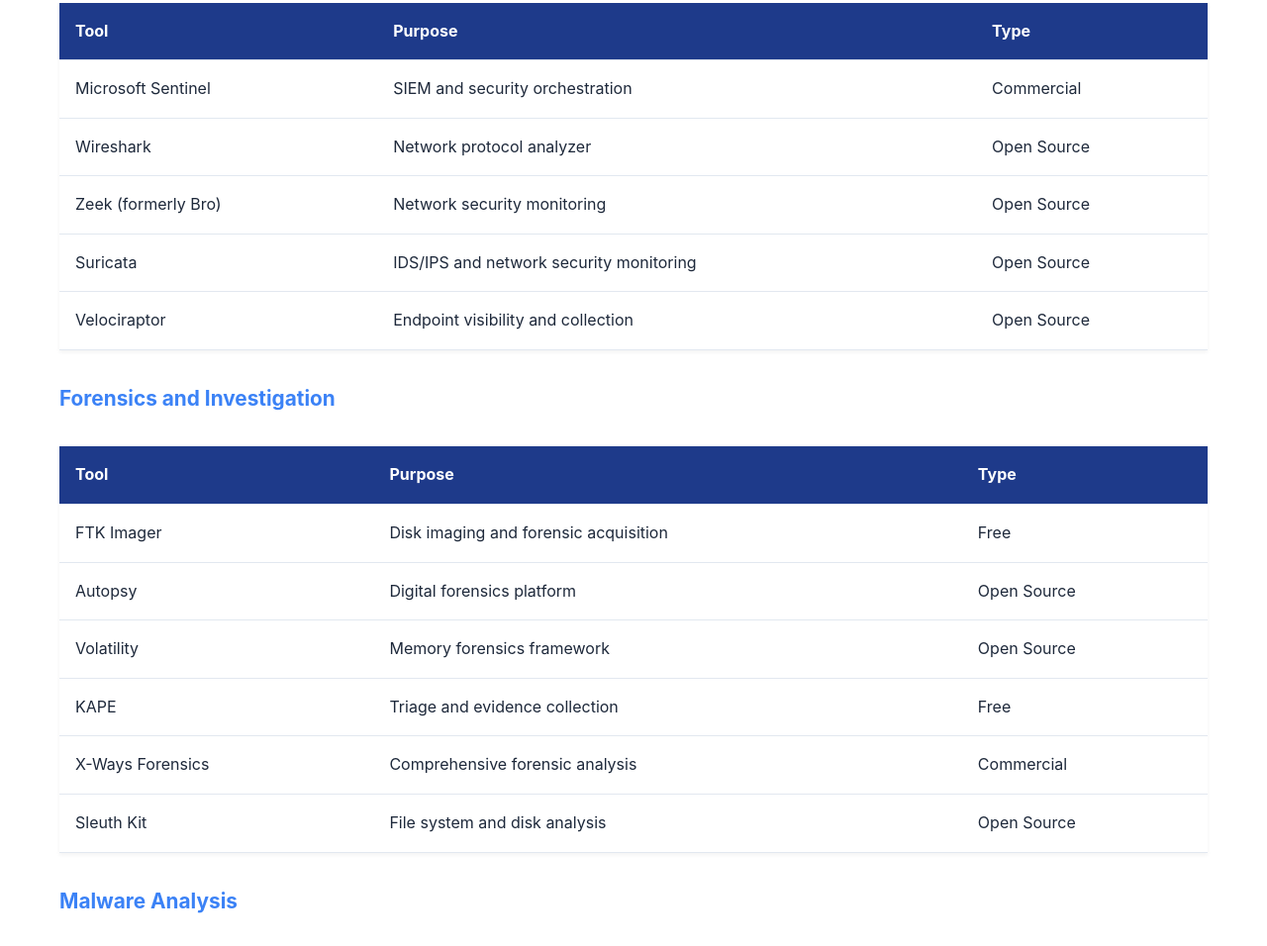
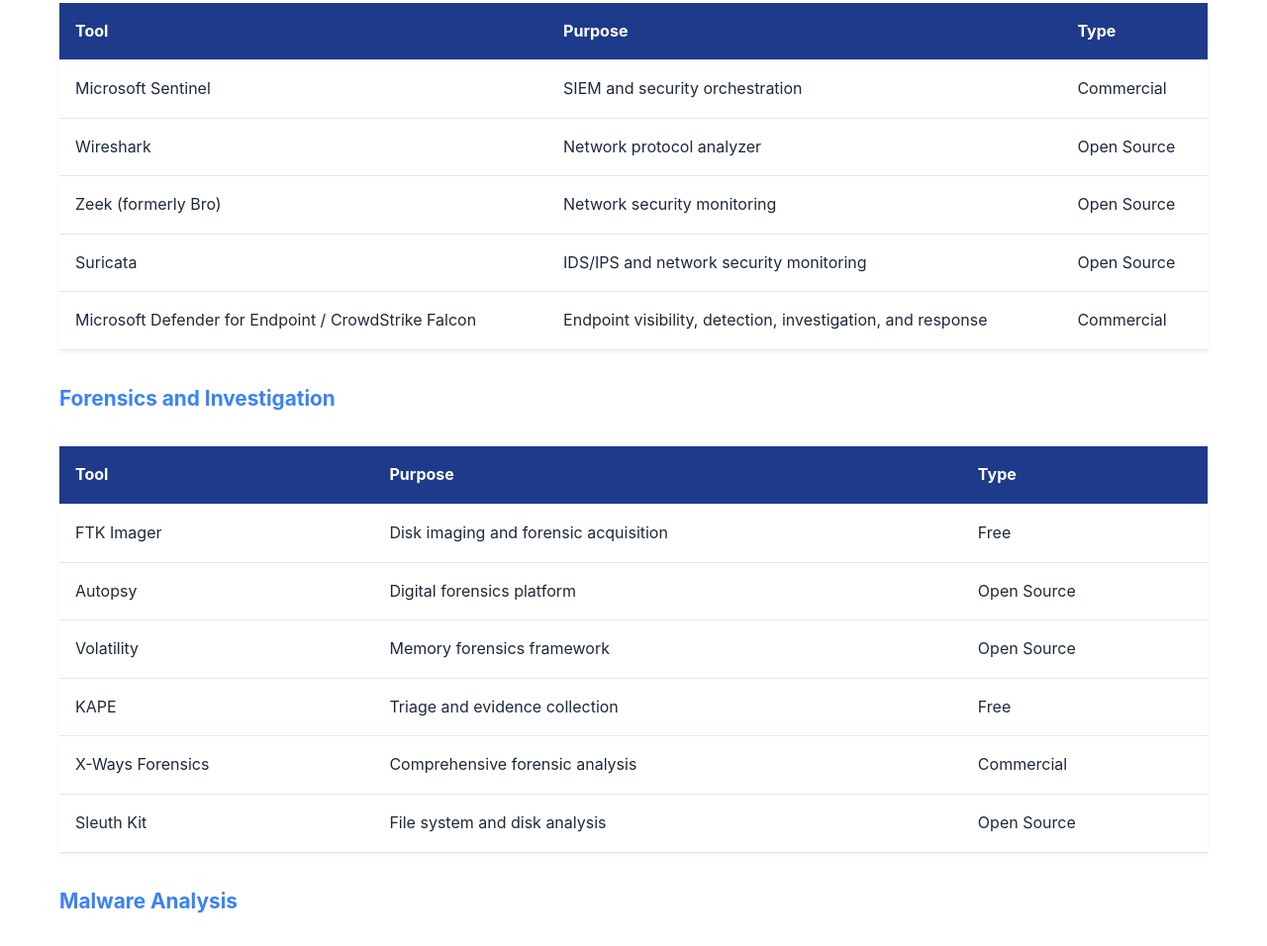
Before and after one commit to leandroer/IncidentResponse, a plain HTML site: page resources.html in a window 1280 px wide. Shown: the part 3187-4143 px from the top of the page at 99% size. Drawn offline with Linux system fonts and the light colour scheme.

Commit message:
Update incident response resources

```diff
--- a/resources.html
+++ b/resources.html
@@ -160,9 +160,9 @@
                                 <td>Open Source</td>
                             </tr>
                             <tr>
-                                <td>Velociraptor</td>
-                                <td>Endpoint visibility and collection</td>
-                                <td>Open Source</td>
+                                <td>Microsoft Defender for Endpoint / CrowdStrike Falcon</td>
+                                <td>Endpoint visibility, detection, investigation, and response</td>
+                                <td>Commercial</td>
                             </tr>
                         </tbody>
                     </table>
@@ -445,6 +445,7 @@
                         <li><strong>Rapid7 Blog – Incident Response Research:</strong> Post-incident analysis, threat intelligence, and IR findings</li>
                         <li><strong>CrowdStrike Blog – Incident Response & Detection:</strong> IR-centric content</li>
                         <li><strong>SANS Internet Storm Center:</strong> Daily threat intelligence and analysis</li>
+                        <li><strong>EC-Council – <a href="https://www.eccouncil.org/cybersecurity-exchange/incident-handling/ai-incident-response/" target="_blank" rel="noopener noreferrer">AI Incident Response: Modern Playbook and Framework</a>:</strong> A modern approach to detection, playbook-driven response, automation, and continuous improvement</li>
                     </ul>
                 </div>
             </div>
```
